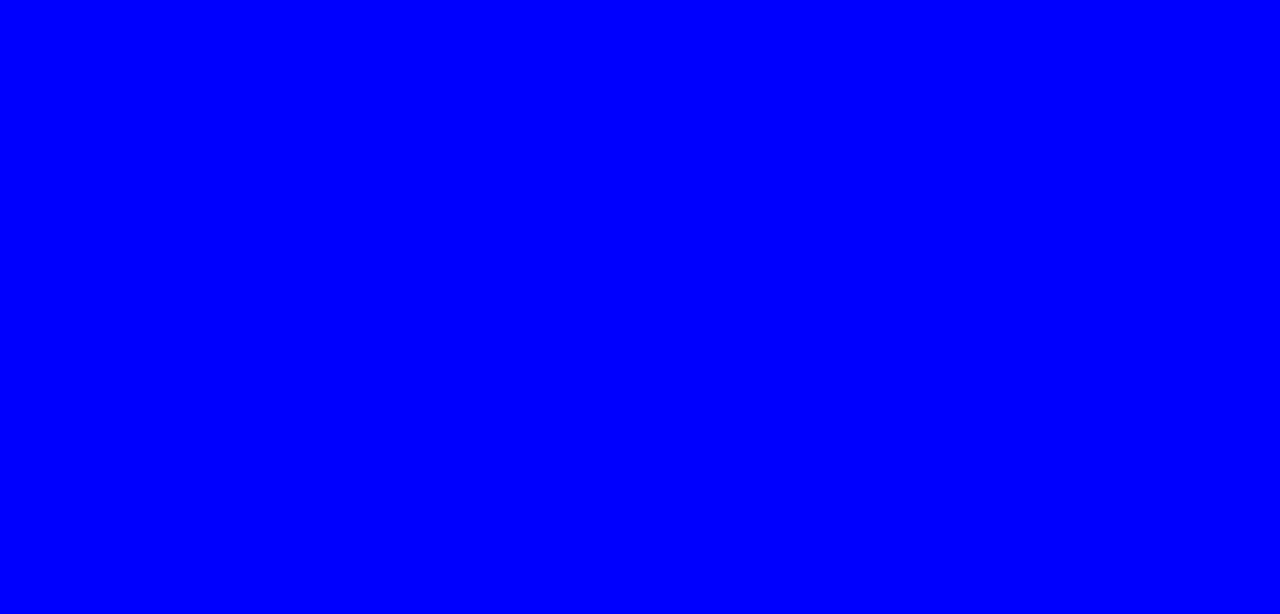
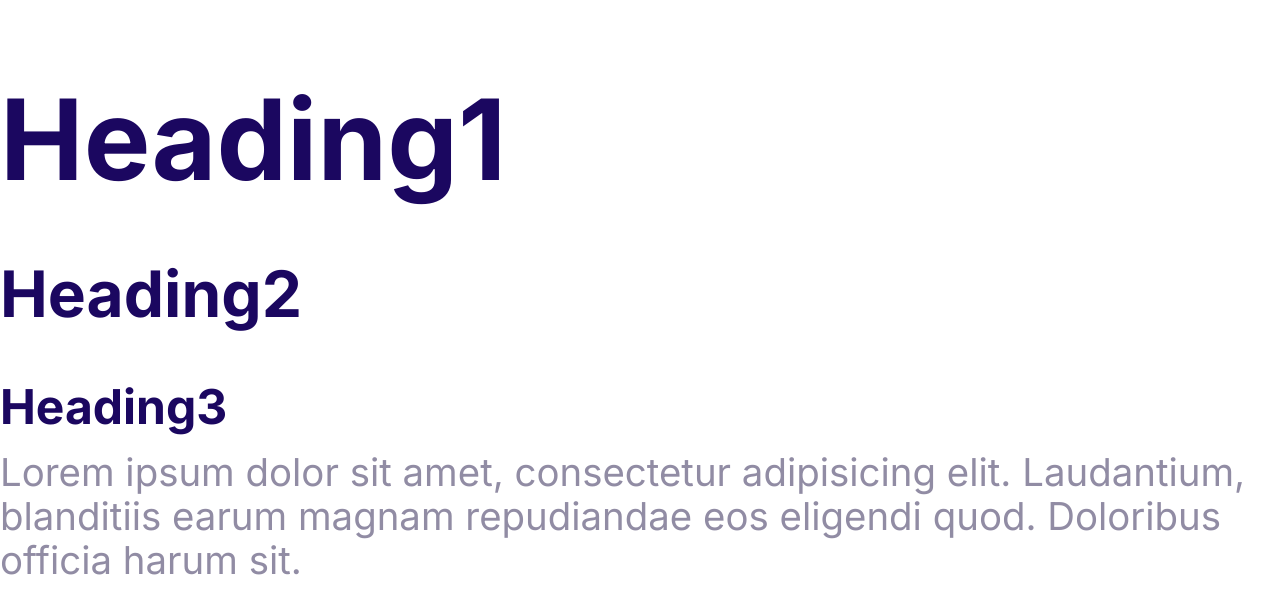
Before and after one commit to Eleshoprecious/Precious, a plain HTML site: page index.html in a window 1280 px wide. Drawn offline with Linux system fonts and the light colour scheme.

Commit message:
Define the color palette

```diff
--- a/CSS/Style.css
+++ b/CSS/Style.css
@@ -1,3 +1,31 @@
+:root{
+    --color-primary:#2584ff;
+    --color-secondary:#00daff;
+    --color-accent:#ff3400;
+    --color-heading:#1b0760;
+    --color-body:#918ca4;
+
+}
 body{
-    background: blue;
+    font-family: inter,Arial, Helvetica, sans-serif;
+    font-size: 2.4rem;
+  color: var(--color-body);
 }
+h1,h2,h3{
+    color: var(--color-heading);
+    margin-bottom: 1rem;
+
+}
+h1{
+    font-size: 7rem;
+}
+h2{
+    font-size:4rem ;
+}
+h3{
+    font-size: 3rem;
+
+}
+p{
+    margin-top: 0;
+}
--- a/index.html
+++ b/index.html
@@ -4,8 +4,24 @@
     <meta charset="UTF-8" />
     <meta name="viewport" content="width=device-width, initial-scale=1.0" />
     <title>Document</title>
+
+    <link rel="preconnect" href="https://fonts.googleapis.com" />
+    <link rel="preconnect" href="https://fonts.gstatic.com" crossorigin />
+    <link
+      href="https://fonts.googleapis.com/css2?family=Inter:wght@400;700&family=Open+Sans:wght@400;700&family=Roboto:wght@700&display=swap"
+      rel="stylesheet"
+    />
     <link rel="stylesheet" href="CSS/normalize (1).css" />
     <link rel="stylesheet" href="CSS/Style.css" />
   </head>
-  <body></body>
+  <body>
+    <h1>Heading1</h1>
+    <h2>Heading2</h2>
+    <h3>Heading3</h3>
+    <p>
+      Lorem ipsum dolor sit amet, consectetur adipisicing elit. Laudantium,
+      blanditiis earum magnam repudiandae eos eligendi quod. Doloribus officia
+      harum sit.
+    </p>
+  </body>
 </html>
```
